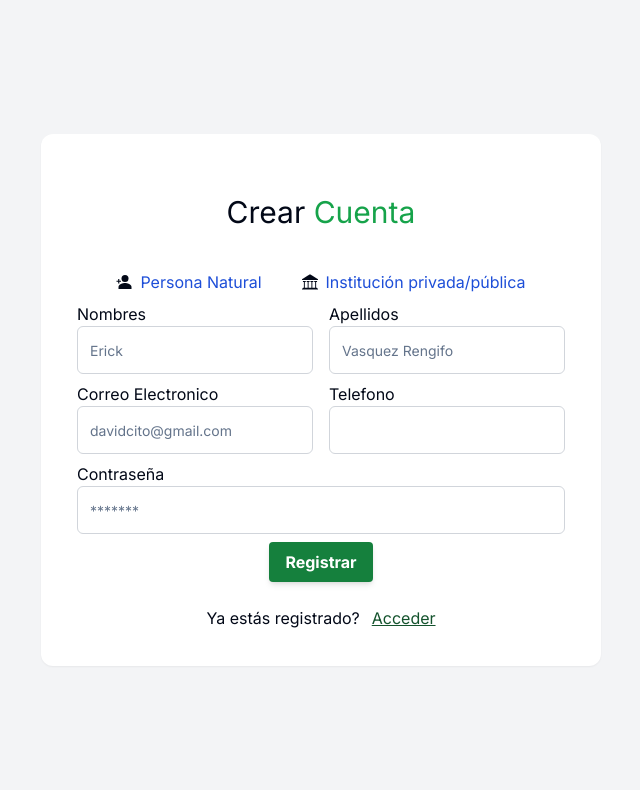
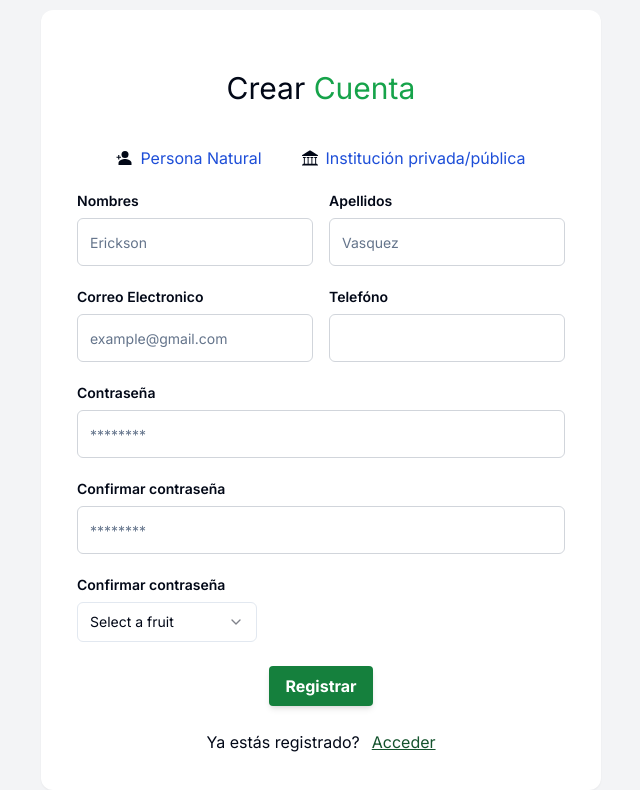
Before and after one commit to walter-garay/banco-problemas-tesis, a Next.js app in the folder next-frontend/: page /registro in a window 1280 px wide. Shown: the top 790 px of the page, without its empty margins (319-959 px from the left). Built offline with nearby package versions, Linux system fonts and the light colour scheme.

Commit message:
El registro

```diff
--- a/next-frontend/src/app/registro/page.tsx
+++ b/next-frontend/src/app/registro/page.tsx
@@ -1,13 +1,55 @@
-import { InputWithLabel } from "@/components/ui/input"
-import React from 'react';
+'use client'
+
+import { Input, InputWithLabel, LabelWithInput } from "@/components/ui/input"
+import React, { useState } from 'react';
 import Link from 'next/link';
 import { IoPersonAddSharp } from "react-icons/io5";
 import { ImLibrary } from "react-icons/im";
-// Asegúrate de importar correctamente tu componente InputWithLabel
+import { createItem } from "@/api/apiService";
+import {
+    Select,
+    SelectContent,
+    SelectGroup,
+    SelectItem,
+    SelectLabel,
+    SelectTrigger,
+    SelectValue,
+  } from "@/components/ui/select"
 
 export default function Registro({}) {
+    // REGISTRE USERS
+    const [newUser, setNewUser] = useState({
+        nombre: '',
+        apellidos: '',
+        password1: '',
+        password2: '',
+        phone: '',
+        email:'',
+        role: '',
+    });
+
+    const handleInputChange = (e: React.ChangeEvent<HTMLInputElement | HTMLTextAreaElement>) => {
+        const { name, value } = e.target;
+        setNewUser((prevUser) => ({ ...prevUser, [name]: value }));
+    };
+
+    // crear funcion para mi boton registrar
+    const handleSubmit = async () => {
+        try {
+            const response = await createItem('api/auth/registration/', newUser,
+                {
+                    'Content-Type': 'application/json',
+                });
+
+            console.log('Usuario creado:', response);
+        } catch (error) {
+            console.error('Error creando el usuario:', error);
+        }
+    };
+
     return (
-        <div className="flex items-center justify-center h-screen ">
+
+        <div className="flex items-center justify-center h-screen">
             <div className="max-w-3xl py-9 px-6 sm:px-9 mx-auto sm:mx-auto sm:max-w-2xl flex flex-col items-center space-y-2 bg-white rounded-xl shadow-sm">
 
                 <div className="flex flex-col items-center mt-6">
@@ -36,52 +78,109 @@ export default function Registro({}) {
                     </div>
                 </div>
 
+                <div className="py-4 gap-y-6 flex flex-col">
                     <div className="flex flex-col sm:flex-row space-y-2 sm:space-x-4 sm:space-y-0">
                         <div className="w-full sm:w-1/2">
-                        <a>Nombres</a>
-                        <InputWithLabel
-                            id="title" label="Nombre y Apellidos" type="text"
-                            placeholder="Erick"
+                            <LabelWithInput htmlFor="nombre" label="Nombres">
+                                <Input
+                                    id="nombre"
+                                    type="text"
+                                    placeholder="Erickson"
+                                    name="nombre"
+                                    value={newUser.nombre}
+                                    onChange={handleInputChange}
                                 />
+                            </LabelWithInput>
+                        </div>
+                        <div className="w-full sm:w-1/2">
+                            <LabelWithInput htmlFor="apellido" label="Apellidos">
+                                <Input
+                                    id="apellido"
+                                    type="text"
+                                    placeholder="Vasquez"
+                                    name="apellidos"
+                                    value={newUser.apellidos}
+                                    onChange={handleInputChange}
+                                />
+                            </LabelWithInput>
+                        </div>
+                    </div>
+                    <div className="flex flex-col sm:flex-row space-y-2 sm:space-x-4 sm:space-y-0">
+                        <div className="w-full sm:w-1/2">
+                            <LabelWithInput htmlFor="email" label="Correo Electronico">
+                                <Input
+                                    id="email"
+                                    type="text"
+                                    placeholder="example@gmail.com"
+                                    name="email"
+                                    value={newUser.email}
+                                    onChange={handleInputChange}
+                                />
+                            </LabelWithInput>
                         </div>
 
                         <div className="w-full sm:w-1/2">
-                        <a>Apellidos</a>
-                        <InputWithLabel
-                            id="title" label="Apellido" type="text"
-                            placeholder="Vasquez Rengifo"
+                            <LabelWithInput htmlFor="phone" label="Telefóno">
+                                <Input
+                                    id="phone"
+                                    type="text"
+                                    placeholder=""
+                                    name="phone"
+                                    value={newUser.phone}
+                                    onChange={handleInputChange}
                                 />
-                    </div>
-                </div>
-
-                <div className="flex flex-col sm:flex-row space-y-2 sm:space-x-4 sm:space-y-0">
-                    <div className="w-full sm:w-1/2">
-                        <a>Correo Electronico</a>
-                        <InputWithLabel
-                            id="title" label="Email" type="email"
-                            placeholder="davidcito@gmail.com"
-                        />
-                    </div>
-
-                    <div className="w-full sm:w-1/2">
-                        <a>Telefono</a>
-                        <InputWithLabel
-                            id="title" label="Telefóno" type="text"
-                            placeholder=""
-                        />
+                            </LabelWithInput>
                         </div>
                     </div>
 
                     <div className="w-full sm:w-full ">
-                    <a>Contraseña</a>
-                    <InputWithLabel
-                        id="title" label="Contraseña" type="password"
-                        placeholder="*******"
+                        <LabelWithInput htmlFor="password1" label="Contraseña">
+                            <Input
+                                id="paswword1"
+                                type="text"
+                                placeholder="********"
+                                name="password1"
+                                value={newUser.password1}
+                                onChange={handleInputChange}
                             />
+                        </LabelWithInput>
+
+                    </div>
+                    <div className="w-full sm:w-full ">
+
+                         <LabelWithInput htmlFor="password2" label="Confirmar contraseña">
+                            <Input
+                                id="paswword2"
+                                type="text"
+                                placeholder="********"
+                                name="password2"
+                                value={newUser.password2}
+                                onChange={handleInputChange}
+                            />
+                        </LabelWithInput>
                     </div>
 
-                <div className="flex items-center ">
-                    <button className="bg-green-700 hover:bg-green-900 text-white font-bold py-2 px-4 rounded shadow-md focus:outline-none focus:shadow-outline-green active:bg-green-900">
+                    <LabelWithInput htmlFor="password2" label="Confirmar contraseña">
+                        <Select onValueChange={handleInputChange}>
+                        <SelectTrigger className="w-[180px]">
+                            <SelectValue placeholder="Select a fruit" />
+                        </SelectTrigger>
+                        <SelectContent>
+                            <SelectGroup>
+                            <SelectLabel>Roles</SelectLabel>
+                            <SelectItem value="p_natural">Natural</SelectItem>
+                            <SelectItem value="emprendedor">Emprendedor</SelectItem>
+                            <SelectItem value="blueberry">Blueberry</SelectItem>
+                            <SelectItem value="grapes">Grapes</SelectItem>
+                            <SelectItem value="pineapple">Pineapple</SelectItem>
+                            </SelectGroup>
+                        </SelectContent>
+                        </Select>
+                    </LabelWithInput>
+                </div>
+
+                <div className="flex items-center">
+                    <button onClick={handleSubmit} className="bg-green-700 hover:bg-green-900 text-white font-bold py-2 px-4 rounded shadow-md focus:outline-none focus:shadow-outline-green active:bg-green-900">
                         Registrar
                     </button>
                 </div>
```
Lines whose indentation alone changed are shown as unchanged.
